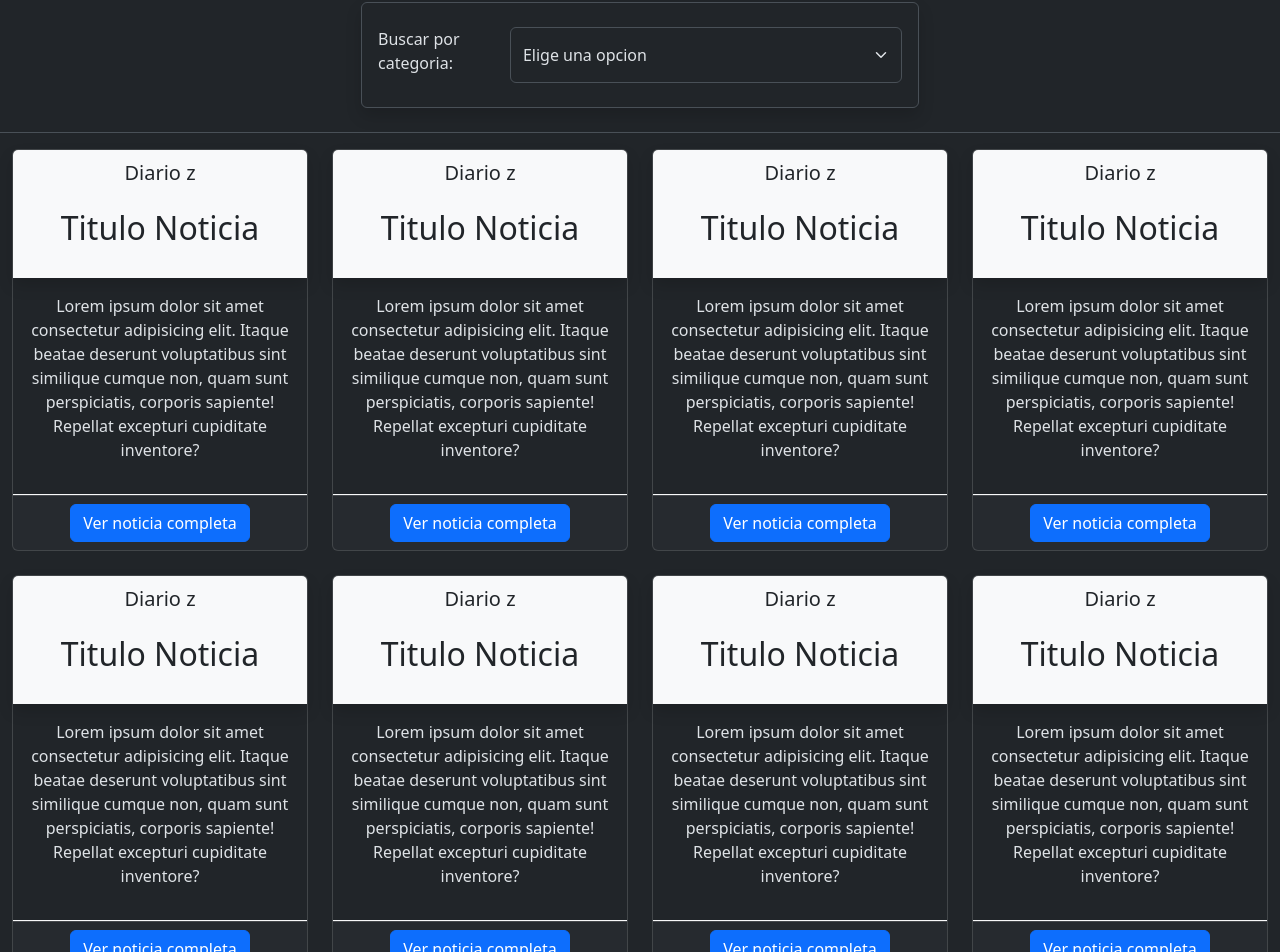
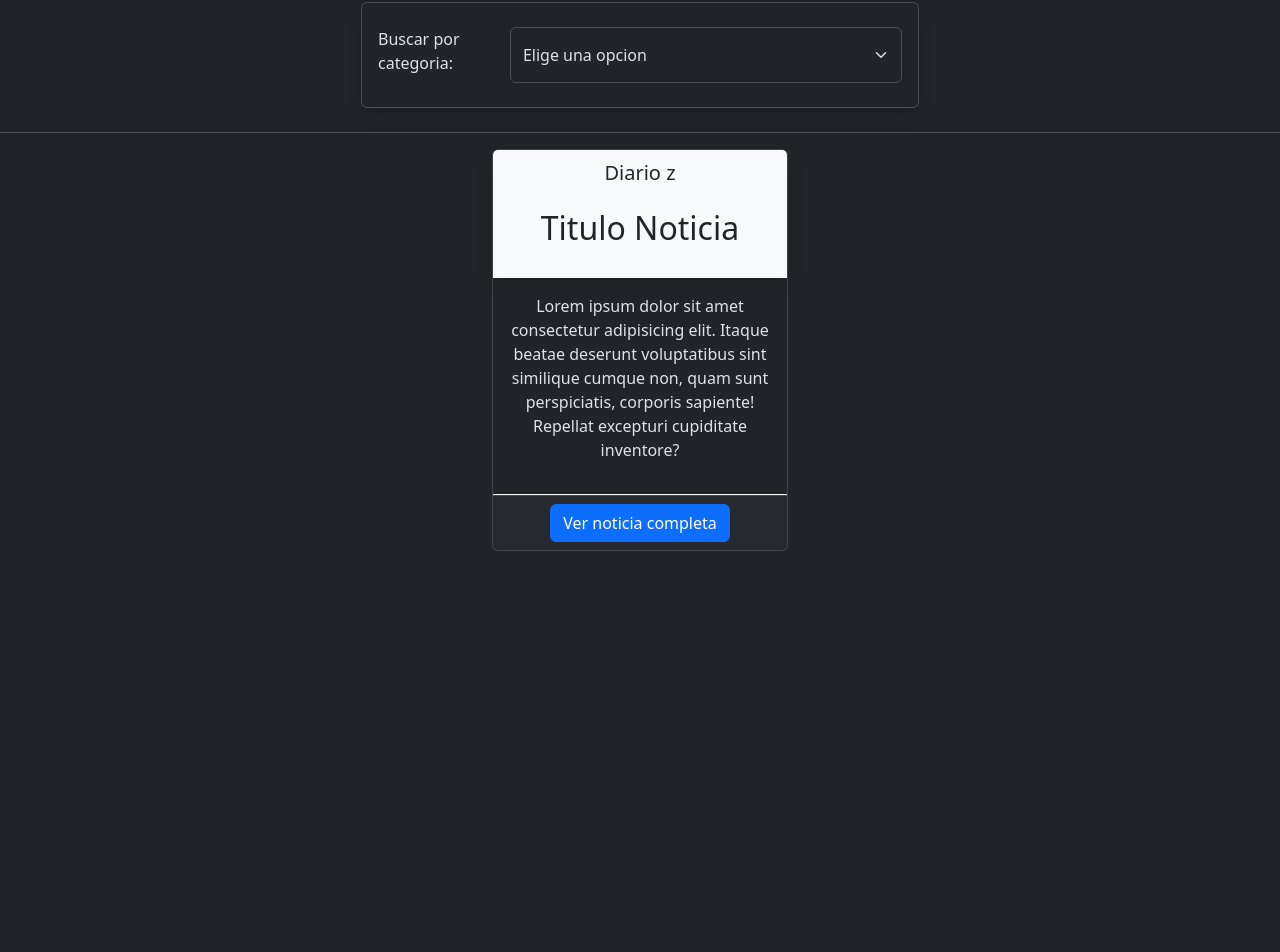
Before and after one commit to juanchiblanco/react-webNoticias, a React (Vite) app: page / in a window 1280 px wide. Shown: the part 115-1067 px from the top of the page. After the commit the page ends 800 px from the top, so only its background shows below. Built offline with nearby package versions, Linux system fonts and the light colour scheme.

Commit message:
maquetado completo

```diff
--- a/src/components/ListaNoticias.jsx
+++ b/src/components/ListaNoticias.jsx
@@ -4,14 +4,6 @@ const ListaNoticias = () => {
     return (
         <div className="row justify-content-center my-3 row-gap-4">
             <div className="col-12 col-md-4 col-lg-3"><Noticia/></div>
-            <div className="col-12 col-md-4 col-lg-3"><Noticia/></div>
-            <div className="col-12 col-md-4 col-lg-3"><Noticia/></div>
-            <div className="col-12 col-md-4 col-lg-3"><Noticia/></div>
-            <div className="col-12 col-md-4 col-lg-3"><Noticia/></div>
-            <div className="col-12 col-md-4 col-lg-3"><Noticia/></div>
-            <div className="col-12 col-md-4 col-lg-3"><Noticia/></div>
-            <div className="col-12 col-md-4 col-lg-3"><Noticia/></div>
-            <div className="col-12 col-md-4 col-lg-3"><Noticia/></div>
         </div>
     );
 };
```
